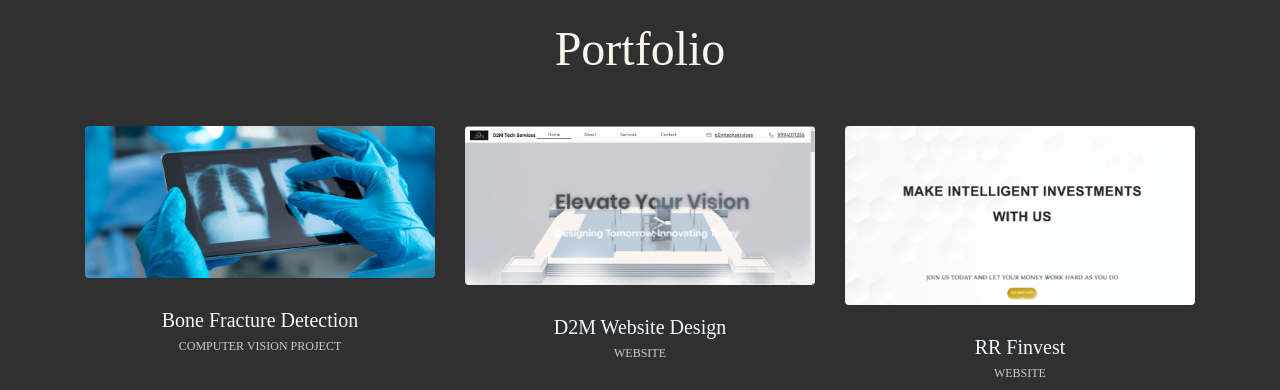
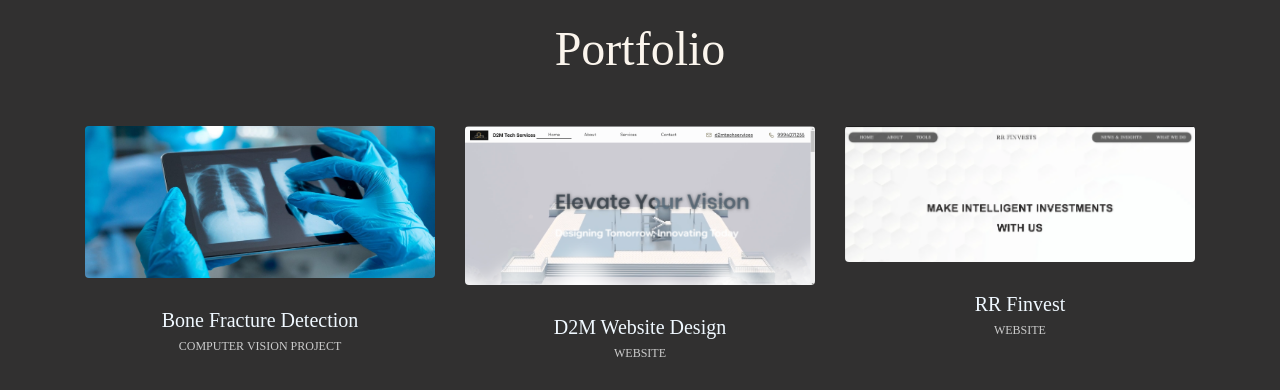
Before and after one commit to DharuneswarKDe/Portfolio-web, a website: page public_html/index.html in a window 1280 px wide. Shown: the part 3920-4310 px from the top of the page. Drawn offline with nearby package versions, Linux system fonts and the light colour scheme.

Commit message:
Update image source in index.html

```diff
--- a/public_html/index.html
+++ b/public_html/index.html
@@ -409,7 +409,7 @@
                                 <div class="thumb">
                                     <div class="img-wrapper">
                                     <div class="overlay overlay-bg"></div>
-                                    <img class="image img-fluid" src="./assets/imgs/rrfinhome.png" alt="">
+                                    <img class="image img-fluid" src="./assets/imgs/rrfin1.png" alt="">
                                 <div class="overlay">
                                     <div class="overlay-infos">
                                         <h5 >RR Finvests </h5>
@@ -418,7 +418,7 @@
                                 </div>
                                 <a href="images/p1.jpg" class="img-pop-up">
                                     <div class="middle">
-                                        <div class="text align-self-center d-flex"><img src="./assets/imgs/rrfinhome.png" alt=""></div>
+                                        <div class="text align-self-center d-flex"><img src="./assets/imgs/rrfin1.png" alt=""></div>
                                     </div>
                                 </a>
                             </div>
```
